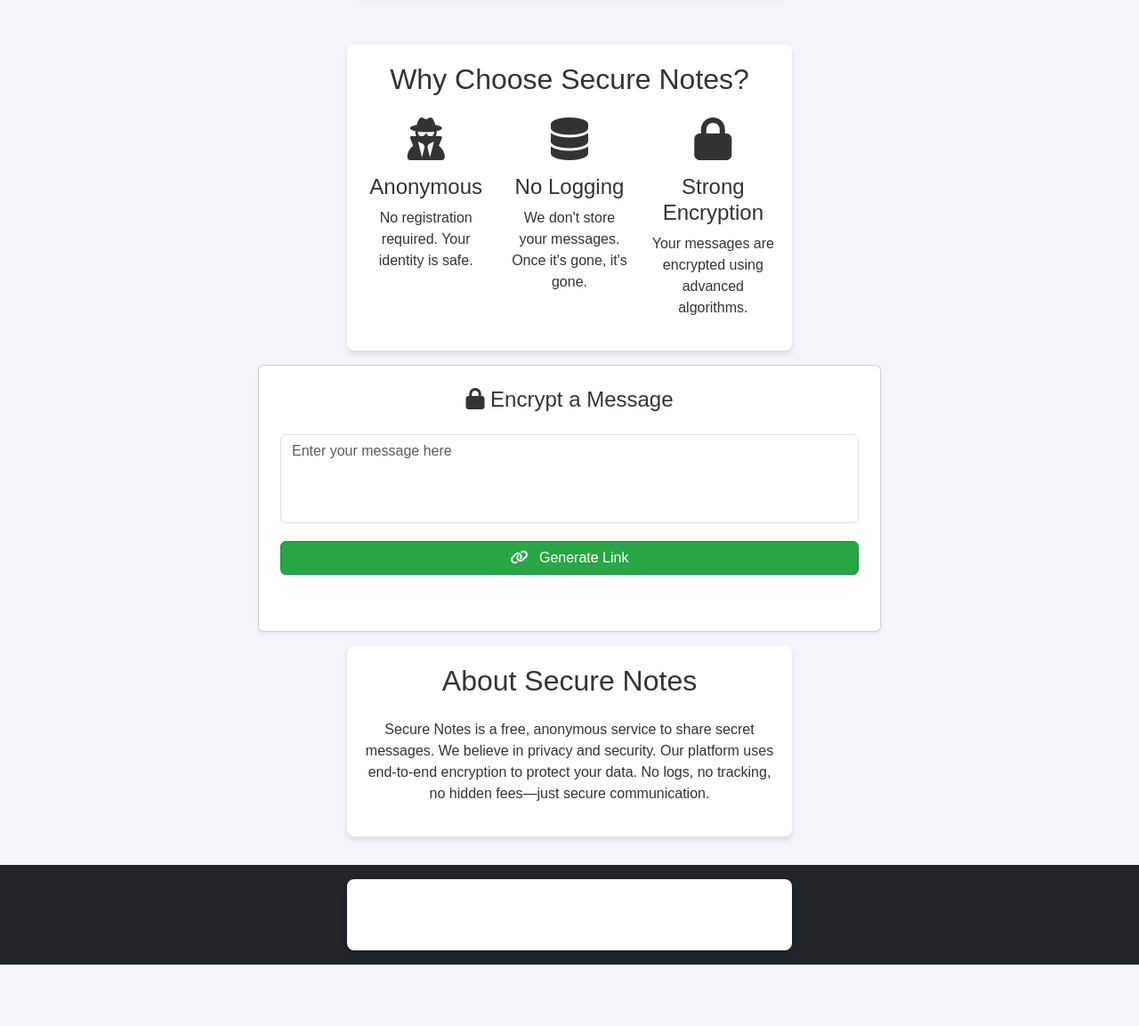
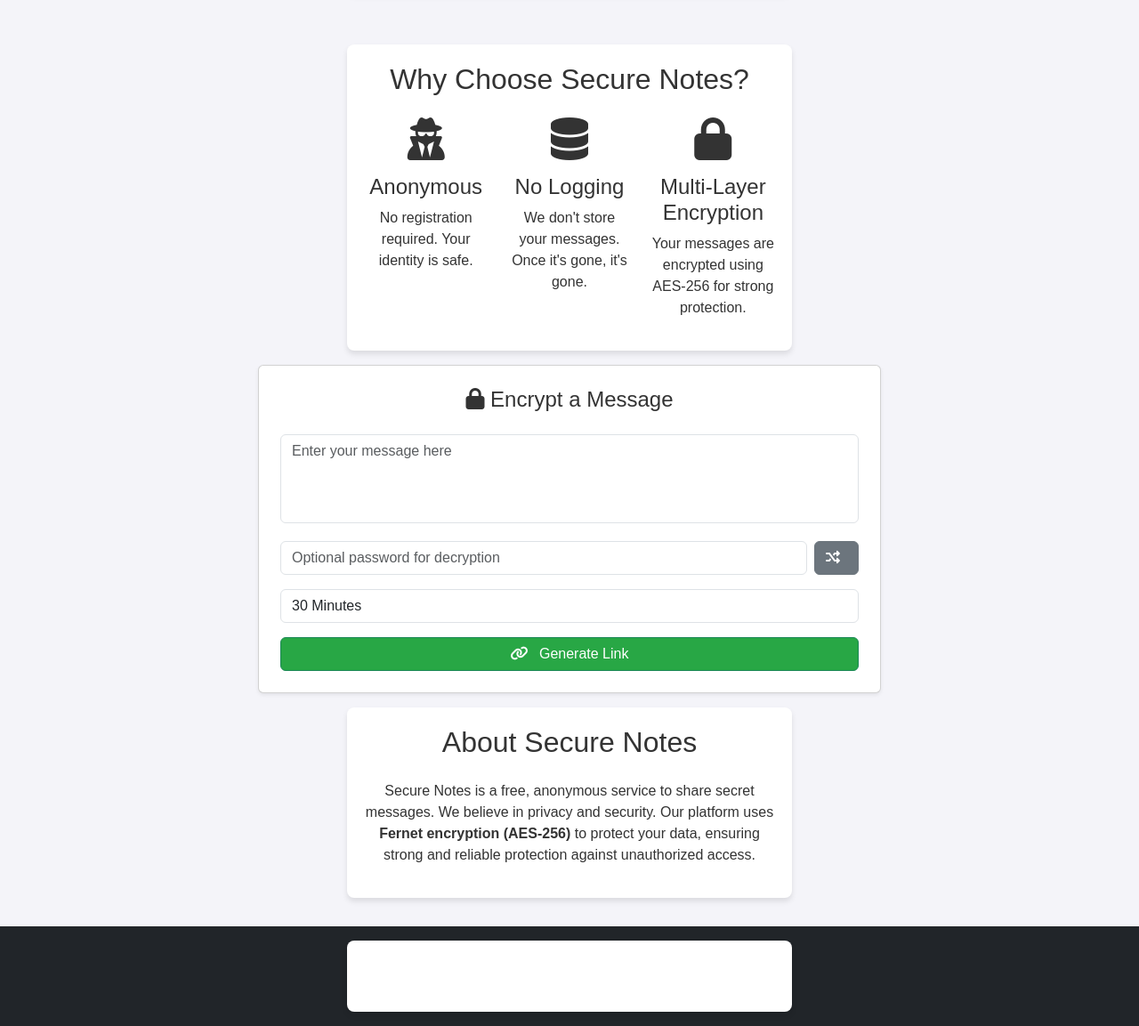
Before and after one commit to 0x92/message-crypt, a Flask app: page / in a window 1280 px wide. Shown: the part 96-1249 px from the top of the page at 89% size. Before the commit the page ends 1180 px from the top, so only its background shows below. Run offline with Flask 3, Linux system fonts and the light colour scheme.

Commit message:
Password Protection + Valid Time Option

```diff
--- a/app.py
+++ b/app.py
@@ -1,7 +1,9 @@
-from flask import Flask, request, jsonify, render_template, redirect, url_for, abort
+from flask import Flask, request, render_template, abort, url_for
 from cryptography.fernet import Fernet
 from datetime import datetime, timedelta
 import uuid
+import random
+import string
 import threading
 import os
 
@@ -26,18 +28,24 @@
 
 @app.route('/')
 def index():
-    return render_template('index.html')
+    encryption_info = "We use Fernet encryption (AES-256) for your messages, ensuring secure and strong protection."
+    return render_template('index.html', encryption_info=encryption_info)
 
 @app.route('/encrypt', methods=['POST'])
 def encrypt_message():
     data = request.form
     message = data.get('message')
+    expiration_minutes = int(data.get('expiration_time', 30))  # Default to 30 minutes
 
     if not message:
         return render_template('index.html', error="No message provided.")
 
     if len(message) > 1000:
         return render_template('index.html', error="Message is too long. Maximum 1000 characters allowed.")
+
+    # Verwende das eingegebene Passwort oder lasse es leer
+    password = data.get('password')
+    password_in_url = f"?password={password}" if password else ""
 
     # Encrypt the message
     encrypted_message = cipher_suite.encrypt(message.encode()).decode()
@@ -46,15 +54,19 @@
     message_id = str(uuid.uuid4())
 
     # Set expiration time for the message
-    expiration_time = datetime.utcnow() + timedelta(minutes=30)
+    expiration_time = datetime.utcnow() + timedelta(minutes=expiration_minutes)
 
     # Store the encrypted message and expiration in memory
     with storage_lock:
-        storage[message_id] = {"encrypted_message": encrypted_message, "expires_at": expiration_time}
+        storage[message_id] = {
+            "encrypted_message": encrypted_message,
+            "expires_at": expiration_time
+        }
 
     # Generate a link to retrieve the message
-    link = url_for('decrypt_message', message_id=message_id, _external=True)
-    return render_template('index.html', link=link)
+    link = url_for('decrypt_message', message_id=message_id, _external=True) + password_in_url
+    expiration_seconds = expiration_minutes * 60  # Convert to seconds for the timer
+    return render_template('index.html', link=link, password=password if password else None, expiration_time=expiration_seconds)
 
 @app.route('/decrypt/<message_id>', methods=['GET', 'POST'])
 def decrypt_message(message_id):
--- a/templates/index.html
+++ b/templates/index.html
@@ -2,7 +2,7 @@
 <html lang="en">
 <head>
   <meta charset="UTF-8" />
-  <meta name="viewport" content="width=device-width, initial-scale=1.0"/>
+  <meta name="viewport" content="width=device-width, initial-scale=1.0" />
   <title>Encrypt Message</title>
   <!-- Bootstrap CSS -->
   <link
@@ -14,14 +14,14 @@
     href="https://cdnjs.cloudflare.com/ajax/libs/font-awesome/6.0.0-beta3/css/all.min.css"
     rel="stylesheet"
   />
-  <!-- Deine eigene CSS-Datei (optional) -->
+  <!-- Custom CSS (optional) -->
   <link href="styles.css" rel="stylesheet" />
 </head>
 <body class="d-flex flex-column min-vh-100">
   <!-- Navbar -->
   <nav class="navbar navbar-expand-lg navbar-dark bg-dark">
     <div class="container">
-      <a class="navbar-brand" href="#"><i class="fas fa-shield-alt"></i> Secure Notes</a>
+        <a class="navbar-brand" href="/"><i class="fas fa-shield-alt"></i> Secure Notes</a>
         <button
             class="navbar-toggler"
             type="button"
@@ -34,11 +34,15 @@
             <span class="navbar-toggler-icon"></span>
         </button>
         <div class="collapse navbar-collapse" id="navbarNav">
+            <ul class="navbar-nav ms-auto">
+                <li class="nav-item">
+                    <a class="nav-link" href="/">Home</a>
+                </li>
+            </ul>
         </div>
     </div>
 </nav>
-
-  <!-- Features Section mit 50px Abstand zur Navbar -->
+  <!-- Features Section -->
   <div id="features" class="container" style="margin-top: 50px;">
     <h2 class="text-center mb-4">Why Choose Secure Notes?</h2>
     <div class="row text-center">
@@ -54,15 +58,14 @@
       </div>
       <div class="col-md-4">
         <i class="fas fa-lock fa-3x mb-3"></i>
-        <h4>Strong Encryption</h4>
-        <p>Your messages are encrypted using advanced algorithms.</p>
+        <h4>Multi-Layer Encryption</h4>
+        <p>Your messages are encrypted using AES-256 for strong protection.</p>
       </div>
     </div>
   </div>
 
-  <!-- Main Content (zentriert) -->
+  <!-- Main Content -->
   <main class="flex-fill d-flex align-items-center justify-content-center">
-    <!-- Card mit größerer Breite (max-width: 700px) und min-height -->
     <div class="card p-4 shadow-sm text-center" style="max-width: 700px; width: 100%; min-height: 300px;">
       <h1 class="text-center mb-4">
         <i class="fas fa-lock"></i> Encrypt a Message
@@ -79,10 +82,35 @@
             >
                 <i class="fas fa-copy"></i> Copy Link
             </button>
+            {% if password %}
+            <div class="alert alert-warning mt-3">
+                <strong>Generated Password:</strong> <span id="generatedPassword">{{ password }}</span>
+            </div>
+            {% endif %}
+            <div class="mt-2">
+                <p><strong>Message expires in:</strong> <span id="timer">Calculating...</span></p>
+            </div>
     </div>
         <a href="/" class="btn btn-light w-100">
           <i class="fas fa-plus"></i> Create Another Secret Note
         </a>
+        <script>
+        // Timer Script
+        let expirationTime = {{ expiration_time }}; // Zeit in Sekunden vom Server
+        const timerElement = document.getElementById('timer');
+        if (timerElement) {
+            const interval = setInterval(() => {
+                const minutes = Math.floor(expirationTime / 60);
+                const seconds = expirationTime % 60;
+                timerElement.textContent = `${minutes}m ${seconds}s`;
+                expirationTime--;
+                if (expirationTime < 0) {
+                    clearInterval(interval);
+                    timerElement.textContent = "Expired";
+                }
+            }, 1000);
+        }
+        </script>
       {% else %}
         {% if error %}
           <div class="alert alert-danger" role="alert">{{ error }}</div>
@@ -97,6 +125,32 @@
               required
             ></textarea>
           </div>
+          <div class="mb-3 d-flex align-items-center">
+            <input
+              type="text"
+              class="form-control"
+              name="password"
+              id="passwordField"
+              placeholder="Optional password for decryption"
+              readonly
+            />
+            <button
+              type="button"
+              class="btn btn-secondary ms-2"
+              onclick="generatePassword()"
+              title="Generate Random Password"
+            >
+              <i class="fas fa-random"></i>
+            </button>
+          </div>
+          <div class="mb-3">
+            <select class="form-control" name="expiration_time">
+              <option value="5">5 Minutes</option>
+              <option value="30" selected>30 Minutes</option>
+              <option value="60">1 Hour</option>
+              <option value="1440">1 Day</option>
+            </select>
+          </div>
           <button type="submit" class="btn btn-success w-100">
             <i class="fas fa-link"></i> Generate Link
           </button>
@@ -110,13 +164,11 @@
     <h2 class="text-center mb-4">About Secure Notes</h2>
     <p class="text-center">
         Secure Notes is a free, anonymous service to share secret messages.
-      We believe in privacy and security. Our platform uses end-to-end encryption
-      to protect your data. No logs, no tracking, no hidden fees—just secure
-      communication.
+        We believe in privacy and security. Our platform uses <strong>Fernet encryption (AES-256)</strong> to protect your data, ensuring strong and reliable protection against unauthorized access.
     </p>
   </div>
 
-  <!-- Footer (Sticky-Footer via Flexbox) -->
+  <!-- Footer -->
   <footer class="bg-dark text-white py-3 mt-3">
     <div class="container text-center">
       <p>&copy; 2024 Secure Notes. All Rights Reserved.</p>
@@ -133,6 +185,17 @@
         alert('Link copied to clipboard!');
       });
     }
+
+    function generatePassword() {
+      const length = 12;
+      const charset = "abcdefghijklmnopqrstuvwxyzABCDEFGHIJKLMNOPQRSTUVWXYZ0123456789!@#$%^&*()";
+      let password = "";
+      for (let i = 0, n = charset.length; i < length; ++i) {
+        password += charset.charAt(Math.floor(Math.random() * n));
+      }
+      const passwordField = document.getElementById("passwordField");
+      passwordField.value = password;
+    }
   </script>
 </body>
 </html>
```
Also changed, not shown: templates/confirm.html (+15 -2 lines). Lines whose indentation alone changed are shown as unchanged.
